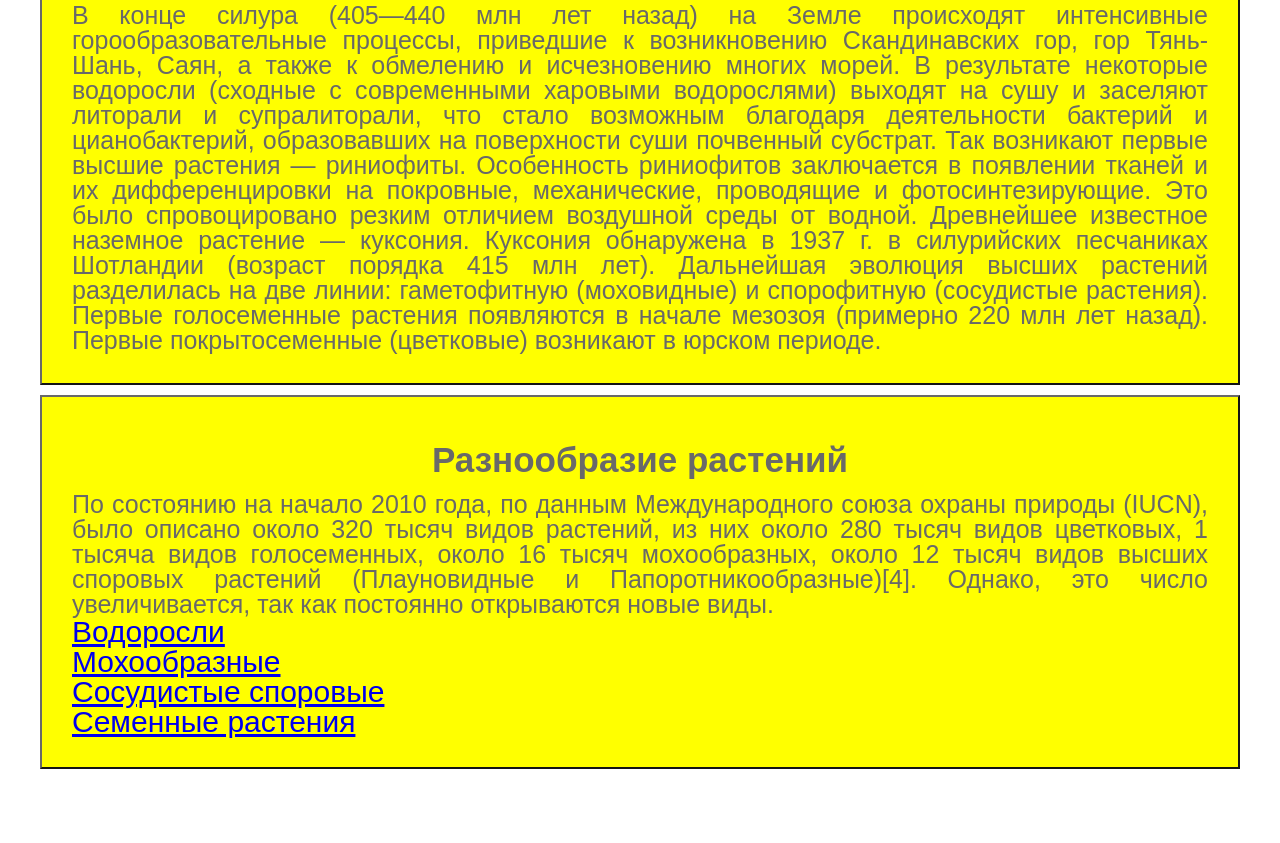
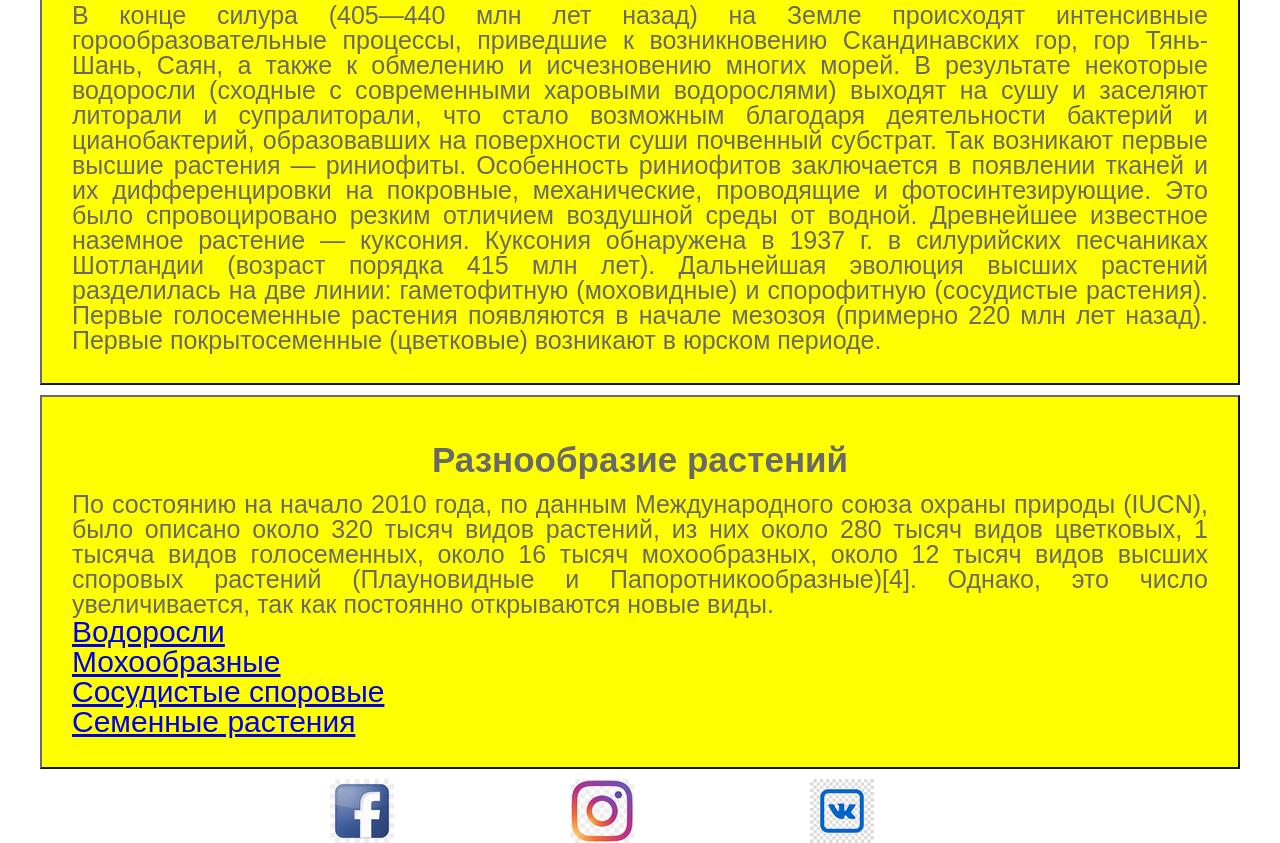
Before and after one commit to Akhtian/site, a plain HTML site: page index.html in a window 1280 px wide. Shown: the part 1008-1851 px from the top of the page. Before the commit the page ends 1777 px from the top, so only its background shows below. Drawn offline with Linux system fonts and the light colour scheme.

Commit message:
added pics+soc pics

```diff
--- a/css/style.css
+++ b/css/style.css
@@ -161,7 +161,6 @@ table {
 		}
 
 
-
 		.menu li:hover .in_menu{
 			display: inherit;
 
@@ -241,18 +240,67 @@ table {
 		}
 
 
-		/*.menu>li:first-child a:before{
-			background-position: -178px -10px;
-		}*/
+/*bottom menu*/
 
-		/*.menu>li+li a:before{
-			background-position: -94px -94px;
-		}*/
-		.menu>li+li+li a:after{
-			background-position: -94px -10px;
+		.bottom_menu{
+			text-align: center;
+			font-size: 0;
+			position: relative;
+			margin-top: 10px;
+			margin-bottom: 10px;
 		}
 
+		.bottom_menu li{
+			display: inline-block;
+			padding:20px 0px;
+			margin-left: 100px;
+			position: relative;
+		}
 
+		.bottom_menu li:first-child{
+			margin-left: 0;
+		}
+
+		.bottom_menu li a{
+			display: inline-block;
+			text-decoration: none;
+			color: white;
+			font-weight: 800;
+			font-size: 25px;
+			text-transform: uppercase;
+			padding: 5px 70px;
+		}
+
+		.bottom_menu>li:nth-child(1)>a:before{
+			content: "";
+			background: url('../img/sprite.png');
+			background-position: -94px -10px;
+			width: 64px;
+			height: 64px;
+			position: absolute;
+			left: 0;
+			top: 0;
+			}
+			.bottom_menu>li:nth-child(2)>a:before{
+			content: "";
+			background: url('../img/sprite.png');
+			background-position: -346px -10px;
+			width: 64px;
+			height: 64px;
+			position: absolute;
+			left: 0;
+			top: 0;
+			}
+			.bottom_menu>li:nth-child(3)>a:before{
+			content: "";
+			background: url('../img/sprite.png');
+			background-position: -682px -10px;
+			width: 64px;
+			height: 64px;
+			position: absolute;
+			left: 0;
+			top: 0;
+			}
 
 /*table_cell_properties*/
 		.t_cell{
--- a/index.html
+++ b/index.html
@@ -55,4 +55,11 @@
 				</ul>
 		</div>
 	</div>
+
+	<ul class="bottom_menu">
+		<li><a href="#"></a></li>
+		<li><a href="#"></a></li>
+		<li><a href="#"></a></li>
+	</ul>
+
 	</body>
```
Also changed, not shown: flexbox.html (+5 -0 lines), float.html (+5 -0 lines), float_psevdoclr.html (+5 -0 lines), gallery.html (+5 -0 lines), in_block.html (+6 -0 lines), table-cell.html (+6 -0 lines).
